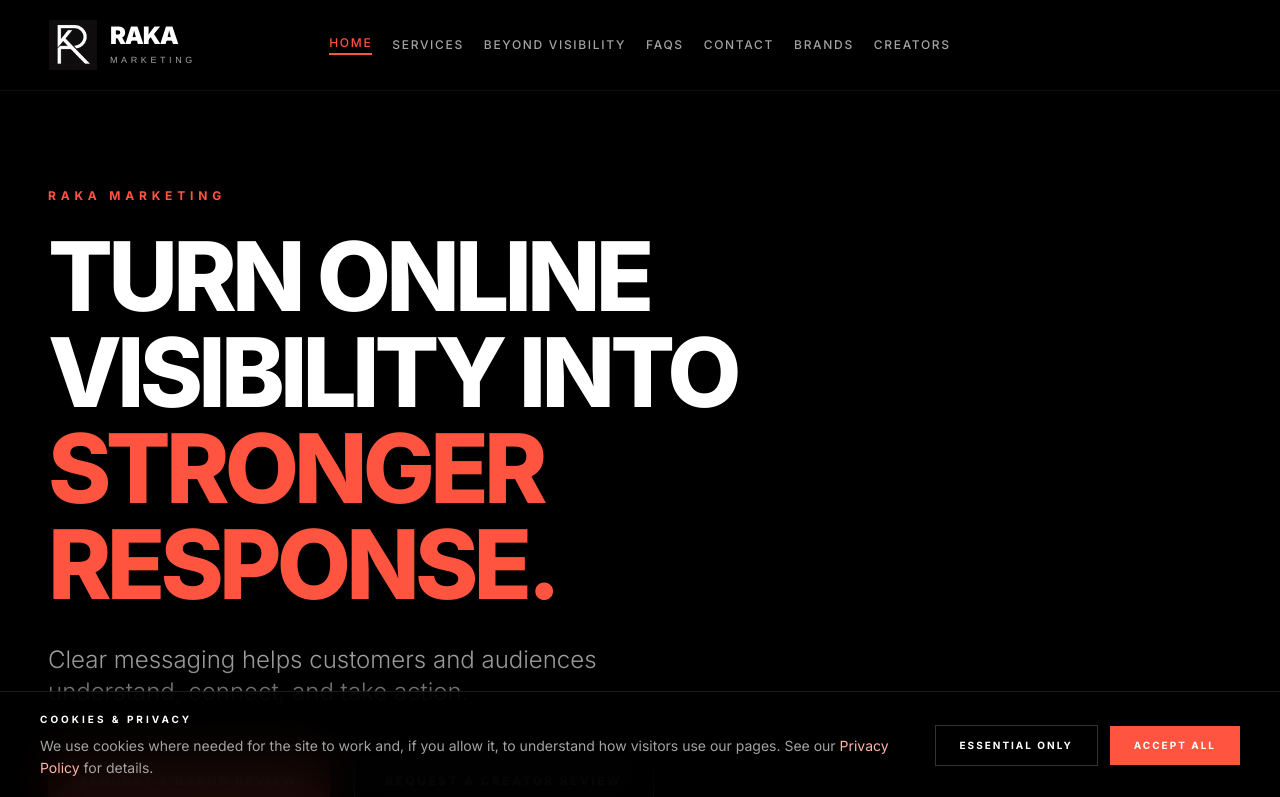
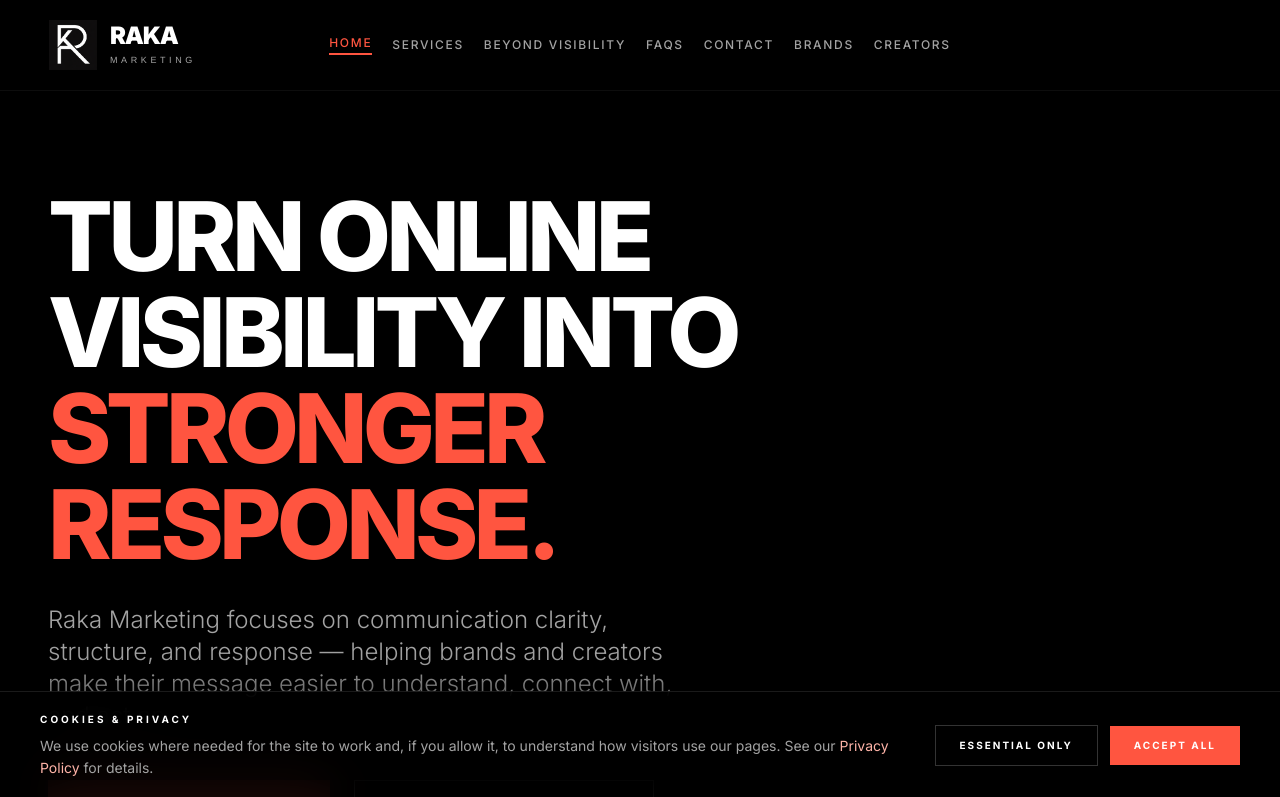
Before and after one commit to rickylenon/raka-marketing, a Next.js app: page / in a window 1280 px wide. Shown: the top 797 px of the page. Built offline with nearby package versions, Linux system fonts and the light colour scheme; no server answers.

Commit message:
Revise home page messaging for clarity and impact. Update the hero section and description to better reflect RAKA Marketing's focus on communication clarity. Adjust documentation to match the new messaging.

```diff
--- a/app/(site)/page.tsx
+++ b/app/(site)/page.tsx
@@ -21,16 +21,14 @@ export default function HomePage() {
         </div>
         <div className="mx-auto max-w-screen-2xl">
           <div className="max-w-4xl">
-            <span className="mb-6 block text-xs font-bold uppercase tracking-[0.4em] text-raka-primaryContainer">
-              RAKA Marketing
-            </span>
             <h1 className="mb-8 font-display text-5xl font-extrabold uppercase leading-[1.1] tracking-tighter text-white md:text-7xl lg:text-8xl">
               Turn online visibility into{" "}
               <span className="text-raka-primaryContainer">stronger response.</span>
             </h1>
             <p className="mb-12 max-w-2xl text-xl font-light leading-relaxed text-neutral-400 md:text-2xl">
-              Clear messaging helps customers and audiences understand,
-              connect, and take action.
+              Raka Marketing focuses on communication clarity, structure, and
+              response — helping brands and creators make their message easier
+              to understand, connect with, and act on.
             </p>
             <div className="flex flex-wrap items-center gap-6">
               <Link href={BRAND_REVIEW_HREF} className="cta-btn">
@@ -141,10 +139,9 @@ export default function HomePage() {
                 being understood.
               </p>
               <p>
-                <strong className="text-white">RAKA Marketing</strong> focuses
-                on communication clarity, structure, and response — helping
-                brands and creators make their message easier to understand,
-                connect with, and act on.
+                Raka Marketing focuses on communication clarity, structure, and
+                response — helping brands and creators make their message easier
+                to understand, connect with, and act on.
               </p>
             </div>
 
```
Also changed, not shown: 1 other file (tests, documents, lock files or other folders).
